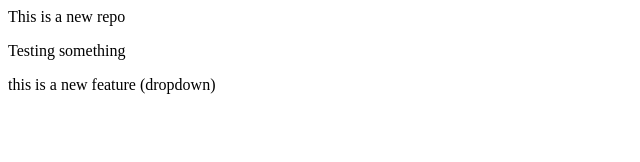
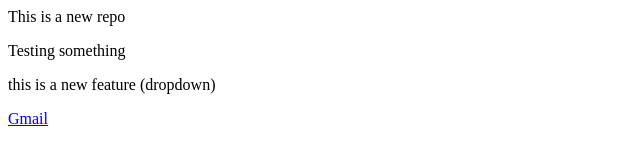
Before and after one commit to PrateekGithub23/localrepo, a plain HTML site: page index.html in a window 1280 px wide. Shown: the full height of the page, 0-640 px from the left. Drawn offline with Linux system fonts and the light colour scheme.

Commit message:
Added Gmail hyperlink

```diff
--- a/index.html
+++ b/index.html
@@ -1,3 +1,4 @@
 <p>This is a new repo</p>
 <p>Testing something</p>
 <p> this is a new feature (dropdown)</p>
+<a href="https://mail.google.com/mail">Gmail</a>
```
